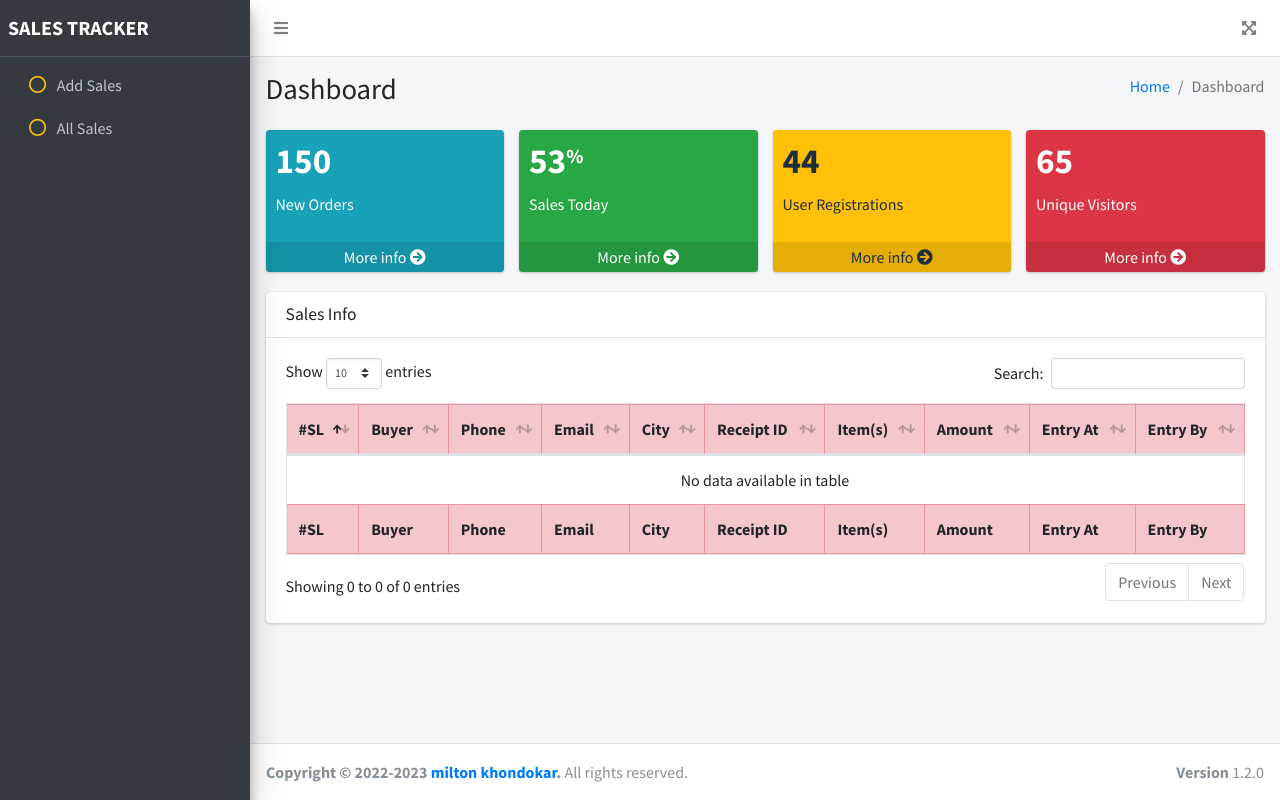
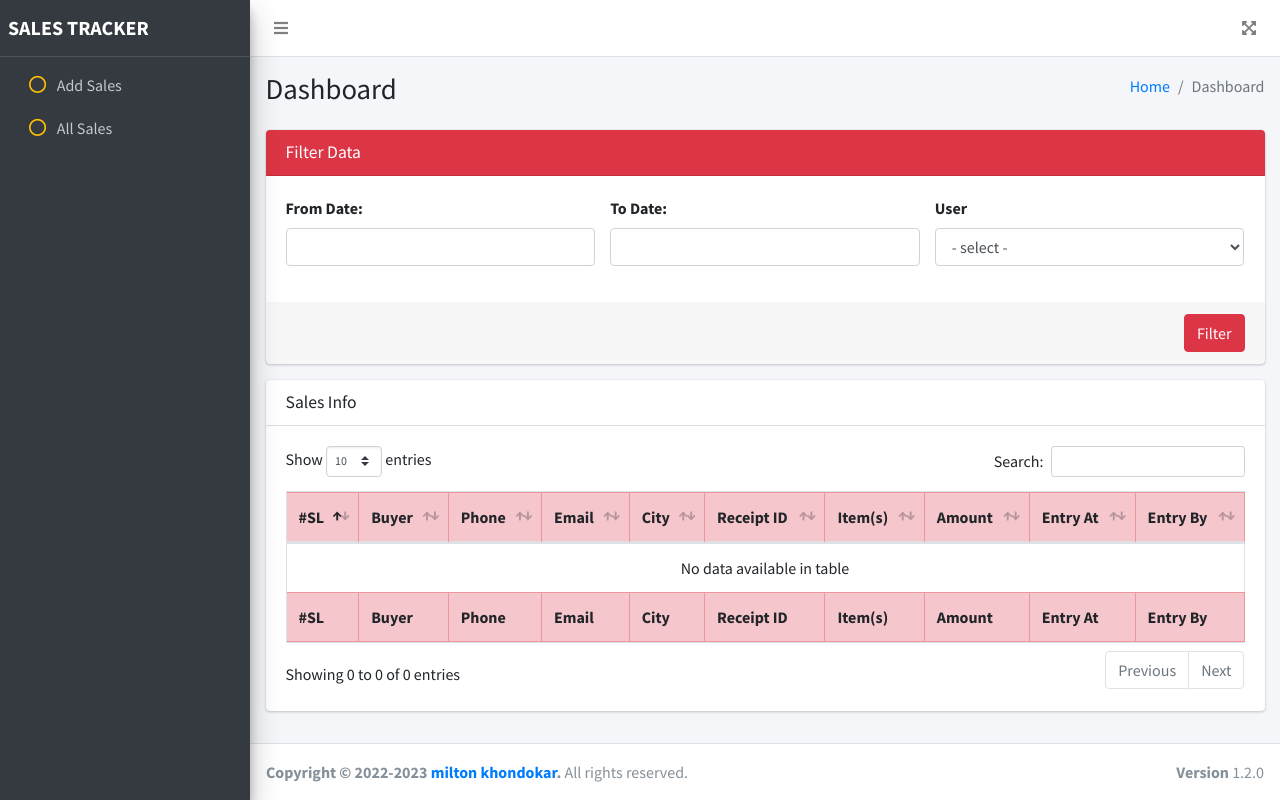
Before and after one commit to miltonkhondokar/crud-with-custom-php-mvc, a PHP site: the page made by views/dashboard.php in a window 1280 px wide. Run offline with PHP 8.4, Linux system fonts and the light colour scheme; the template is opened without the code that fills it, so the values that code supplies are empty; some libraries are stand-ins or nearby versions; some web fonts are replaced.

Commit message:
filter design added

```diff
--- a/db/schema.txt
+++ b/db/schema.txt
@@ -1,4 +1,6 @@
-mi_shop
+CREATE SCHEMA `new_schema` DEFAULT CHARACTER SET utf8 ;
+
+
 CREATE TABLE `tbl_sales_tracker` (
   `id` bigint(20) NOT NULL AUTO_INCREMENT,
   `amount` int(10) DEFAULT NULL,
--- a/views/create_sales.php
+++ b/views/create_sales.php
@@ -99,6 +99,9 @@
 
         <section class="content">
             <div class="container-fluid">
+
+
+
                 <div class="row">
                     <div class="col-md-12">
 
--- a/views/dashboard.php
+++ b/views/dashboard.php
@@ -7,6 +7,8 @@
     <title>CMVC</title>
 
     <link rel="stylesheet" href="https://fonts.googleapis.com/css?family=Source+Sans+Pro:300,400,400i,700&display=fallback">
+    <link rel="stylesheet" href="//code.jquery.com/ui/1.13.2/themes/base/jquery-ui.css">
+
     <link rel="stylesheet" href="https://cdnjs.cloudflare.com/ajax/libs/font-awesome/5.15.4/css/all.min.css">
     <link rel="stylesheet" href="<?php echo CSS.'/dataTables.bootstrap4.min.css' ?>">
     <link rel="stylesheet" href="<?php echo CSS.'/responsive.bootstrap4.min.css' ?>">
@@ -90,61 +92,61 @@
             <div class="container-fluid">
 
 
+
                 <div class="row">
-                    <div class="col-lg-3 col-6">
-                        <div class="small-box bg-info">
-                            <div class="inner">
-                                <h3>150</h3>
-                                <p>New Orders</p>
+                    <div class="col-md-12">
+                        <div class="card card-danger">
+                            <div class="card-header">
+                                <h3 class="card-title">Filter Data</h3>
                             </div>
-                            <div class="icon">
-                                <i class="ion ion-bag"></i>
-                            </div>
-                            <a href="#" class="small-box-footer">More info <i class="fas fa-arrow-circle-right"></i></a>
+                            <div class="card-body">
+
+
+                                <div class="row">
+                                    <div class="col-4">
+                                        <div class="form-group">
+                                            <label>From Date:</label>
+                                            <div class="input-group">
+                                                <input type="text" class="form-control"  id="from_date" />
                                             </div>
                                         </div>
-                    <div class="col-lg-3 col-6">
-                        <div class="small-box bg-success">
-                            <div class="inner">
-                                <h3>53<sup style="font-size: 20px">%</sup></h3>
-
-                                <p>Sales Today</p>
                                     </div>
-                            <div class="icon">
-                                <i class="ion ion-stats-bars"></i>
-                            </div>
-                            <a href="#" class="small-box-footer">More info <i class="fas fa-arrow-circle-right"></i></a>
+                                    <div class="col-4">
+                                        <div class="form-group">
+                                            <label>To Date:</label>
+                                            <div class="input-group">
+                                                <input type="text" class="form-control"  id="to_date" />
                                             </div>
                                         </div>
-                    <div class="col-lg-3 col-6">
-                        <div class="small-box bg-warning">
-                            <div class="inner">
-                                <h3>44</h3>
-
-                                <p>User Registrations</p>
                                     </div>
-                            <div class="icon">
-                                <i class="ion ion-person-add"></i>
-                            </div>
-                            <a href="#" class="small-box-footer">More info <i class="fas fa-arrow-circle-right"></i></a>
-                        </div>
-                    </div>
-                    <div class="col-lg-3 col-6">
-                        <div class="small-box bg-danger">
-                            <div class="inner">
-                                <h3>65</h3>
-
-                                <p>Unique Visitors</p>
-                            </div>
-                            <div class="icon">
-                                <i class="ion ion-pie-graph"></i>
-                            </div>
-                            <a href="#" class="small-box-footer">More info <i class="fas fa-arrow-circle-right"></i></a>
+                                    <div class="col-4">
+                                        <div class="form-group">
+                                            <label>User</label>
+                                            <select class="form-control" name="entry_by">
+                                                <option value="">- select -</option>
+                                                <option value="020123">USER 1</option>
+                                                <option value="030123">USER 2</option>
+                                            </select>
                                         </div>
                                     </div>
                                 </div>
 
 
+
+
+
+                            </div>
+                            <div class="card-footer">
+                                <button type="submit" class="btn btn-danger float-right">Filter</button>
+                            </div>
+
+                        </div>
+
+                    </div>
+
+
+
+                </div>
 
 
                 <div class="row">
@@ -235,9 +237,10 @@
         </div>
     </footer>
 </div>
-
-<script src="<?php echo JS.'/jquery.min.js'?>"></script>
-<script src="<?php echo JS.'/jquery-ui.min.js'?>"></script>
+<script src="https://code.jquery.com/jquery-3.6.0.js"></script>
+<script src="https://code.jquery.com/ui/1.13.2/jquery-ui.js"></script>
+<!--<script src="--><?php //echo JS.'/jquery.min.js'?><!--"></script>-->
+<!--<script src="--><?php //echo JS.'/jquery-ui.min.js'?><!--"></script>-->
 <script>
     $.widget.bridge('uibutton', $.ui.button)
 </script>
@@ -277,5 +280,12 @@
         });
     });
 </script>
+
+<script>
+    $( function() {
+        $( "#from_date" ).datepicker({ dateFormat: 'yy-mm-dd' }).val();
+        $( "#to_date" ).datepicker({ dateFormat: 'yy-mm-dd' }).val();
+    } );
+</script>
 </body>
 </html>
```
Also changed, not shown: app/Controllers/SalesTrackerController.php (+28 -1 lines). Lines whose indentation alone changed are shown as unchanged.
